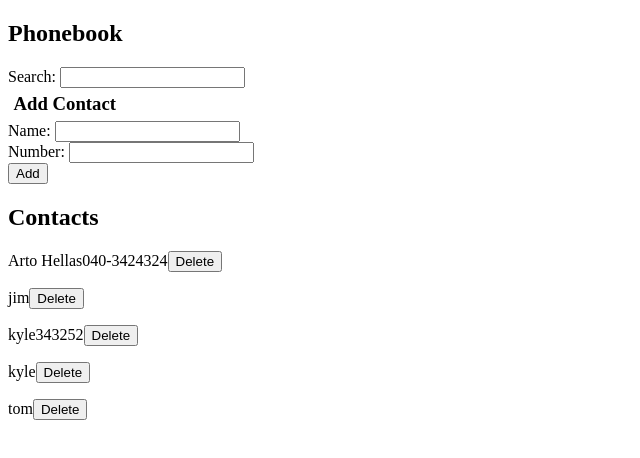
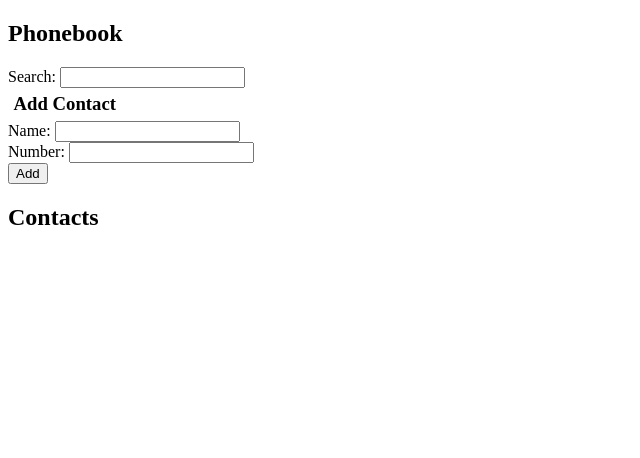
Before and after one commit to diegoram23/phonebook, a React (Vite) app: page / in a window 1280 px wide. Shown: the top 458 px of the page, without its empty margins (0-640 px from the left). Built offline with nearby package versions, Linux system fonts and the light colour scheme; data requests are answered from the project's data file.

Commit message:
delete contact function working

```diff
--- a/db.json
+++ b/db.json
@@ -1,29 +1,3 @@
 {
-  "persons": [
-    {
-      "name": "Arto Hellas",
-      "number": "040-3424324",
-      "id": 1
-    },
-    {
-      "name": "jim",
-      "number": "",
-      "id": 2
-    },
-    {
-      "name": "kyle",
-      "number": "343252",
-      "id": 3
-    },
-    {
-      "name": "",
-      "number": "kyle",
-      "id": 4
-    },
-    {
-      "name": "tom",
-      "number": "",
-      "id": 5
-    }
-  ]
+  "persons": []
 }
--- a/src/App.jsx
+++ b/src/App.jsx
@@ -58,6 +58,20 @@ function App() {
     person.name.toLocaleLowerCase().includes(searchContact.toLowerCase()))
   searchMatch ? searchMatch : contacts
 
+    const deleteContact = (id, name) => {
+    contactsService
+    .deleteContact(id)
+    .then(() => {
+      window.confirm(`Are you sure you want to delete ${name}`)
+      contactsService
+      .getAll()
+      .then(initialContacts => {
+        setContacts(initialContacts)
+      })
+    })
+    }
+
+
   return (
     <div>
       <h2>Phonebook</h2>
@@ -76,6 +90,7 @@ function App() {
       />
       <Contacts
         searchMatch={searchMatch}
+        handleDeleteContact={deleteContact}
       />
     </div>
   )
--- a/src/components/Contacts.jsx
+++ b/src/components/Contacts.jsx
@@ -1,14 +1,14 @@
 import React from "react";
 
-const Contacts = ({ searchMatch }) => {
+const Contacts = ({ searchMatch, handleDeleteContact }) => {
     return (
         <div>
             <h2>Contacts</h2>
-            {searchMatch.map(person =>
-                <p key={person.id}>
-                    {person.name}
-                    {person.number}
-                    <button>Delete</button>
+            {searchMatch.map(contact =>
+                <p key={contact.id}>
+                    {contact.name}
+                    {contact.number}
+                    <button onClick={() => handleDeleteContact(contact.id, contact.name)}>Delete</button>
                 </p>
             )}
         </div>
```
